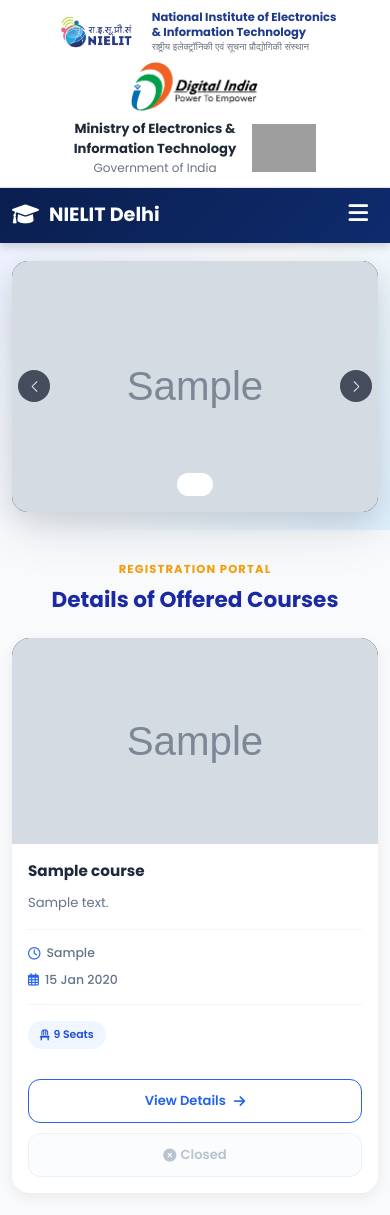
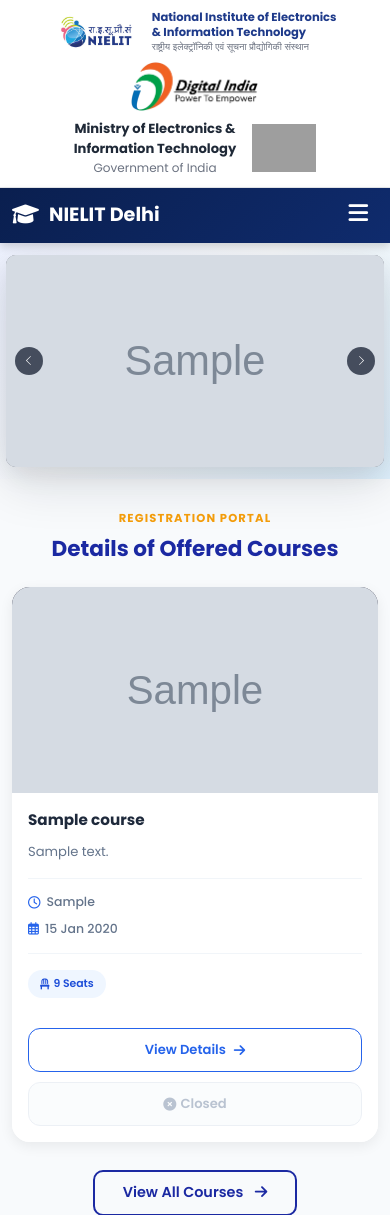
Before and after one commit to piyush1205nielit/webinarnielit, a Django app: page / in a window 390 px wide. Shown: the top 1215 px of the page. Run offline with Django 5.2, Linux system fonts and the light colour scheme; tables that the repository leaves empty hold one stand-in row (values such as "Sample post"); grey boxes marked "Sample" are stand-in pictures; some libraries are stand-ins or nearby versions; grey boxes are pictures that could not be loaded.

Commit message:
carousel layout fix - mobile screen

```diff
--- a/public/templates/public/includes/carousel.html
+++ b/public/templates/public/includes/carousel.html
@@ -5,7 +5,7 @@
     <div class="hero-carousel-container">
 
         <div id="featuredCarousel"
-             class="carousel slide carousel-fade"
+             class="carousel slide"
              data-bs-ride="carousel"
              data-bs-interval="5000"
              data-bs-pause="hover">
@@ -25,12 +25,9 @@
 
             <!-- Slides -->
             <div class="carousel-inner rounded-4 overflow-hidden">
-
                 {% for image in carousel_images %}
                 <div class="carousel-item {% if forloop.first %}active{% endif %}">
-
                     <div class="carousel-image-wrapper">
-
                         {% if image.link_url %}
                         <a href="{{ image.link_url }}" target="_blank" rel="noopener noreferrer">
                             <img src="{{ image.image.url }}"
@@ -44,12 +41,9 @@
                              alt="Carousel Image {{ forloop.counter }}"
                              loading="{% if forloop.first %}eager{% else %}lazy{% endif %}">
                         {% endif %}
-
                     </div>
-
                 </div>
                 {% endfor %}
-
             </div>
 
             <!-- Controls -->
@@ -57,7 +51,6 @@
                     type="button"
                     data-bs-target="#featuredCarousel"
                     data-bs-slide="prev">
-
                 <span class="carousel-control-prev-icon"></span>
             </button>
 
@@ -65,7 +58,6 @@
                     type="button"
                     data-bs-target="#featuredCarousel"
                     data-bs-slide="next">
-
                 <span class="carousel-control-next-icon"></span>
             </button>
 
@@ -82,16 +74,9 @@
 
 .hero-carousel-section {
     padding: 22px 0;
-    background:
-        linear-gradient(
-            135deg,
-            #eef2ff 0%,
-            #f8fafc 45%,
-            #e0f2fe 100%
-        );
+    background: linear-gradient(135deg, #eef2ff 0%, #f8fafc 45%, #e0f2fe 100%);
 }
 
-/* Slightly smaller container on large screens */
 .hero-carousel-container {
     width: min(88%, 1320px);
     margin: auto;
@@ -102,53 +87,57 @@
 ========================= */
 
 #featuredCarousel {
-    border-radius: 24px;
+    border-radius: 10px;
     overflow: hidden;
     position: relative;
-
     background: #0f172a;
-
     box-shadow:
         0 8px 24px rgba(0,0,0,0.08),
         0 18px 50px rgba(15,23,42,0.12);
 }
 
-/* Smooth sliding transition */
+/* ── Pure horizontal slide — no fade ── */
 #featuredCarousel .carousel-item {
-    transition:
-        transform 0.9s ease-in-out,
-        opacity 0.9s ease-in-out;
+    transition: transform 0.75s cubic-bezier(0.77, 0, 0.18, 1);
+}
+
+/* Override Bootstrap's default fade classes just in case */
+#featuredCarousel.carousel-fade .carousel-item {
+    opacity: 1 !important;
+    transform: none;
+}
+#featuredCarousel.carousel-fade .carousel-item.active {
+    opacity: 1 !important;
 }
 
 /* =========================
    IMAGE WRAPPER
+   Fixed 16:9 landscape ratio
+   on every breakpoint
 ========================= */
 
 .carousel-image-wrapper {
     position: relative;
     width: 100%;
+    /* 16:9 landscape — consistent on all screens */
     aspect-ratio: 16 / 9;
     overflow: hidden;
     background: #e5e7eb;
 }
 
-/* Skeleton Loader */
+/* Skeleton shimmer */
 .carousel-image-wrapper::before {
     content: "";
     position: absolute;
     inset: 0;
-
-    background:
-        linear-gradient(
+    background: linear-gradient(
         90deg,
         #e5e7eb 25%,
         #f3f4f6 50%,
         #e5e7eb 75%
     );
-
     background-size: 200% 100%;
     animation: shimmer 1.4s infinite linear;
-
     z-index: 1;
 }
 
@@ -157,12 +146,8 @@
 }
 
 @keyframes shimmer {
-    0% {
-        background-position: 200% 0;
-    }
-    100% {
-        background-position: -200% 0;
-    }
+    0%   { background-position: 200% 0; }
+    100% { background-position: -200% 0; }
 }
 
 /* =========================
@@ -172,16 +157,9 @@
 .carousel-image {
     width: 100%;
     height: 100%;
-
     object-fit: cover;
     object-position: center;
-
     display: block;
-
-    /* Removed zoom animation */
-    transform: none;
-    transition: none;
-
     position: relative;
     z-index: 2;
 }
@@ -193,7 +171,8 @@
 .custom-control {
     width: 8%;
     opacity: 0;
-    transition: opacity .3s ease;
+    transition: opacity 0.3s ease;
+    z-index: 10;
 }
 
 #featuredCarousel:hover .custom-control {
@@ -202,26 +181,21 @@
 
 .carousel-control-prev-icon,
 .carousel-control-next-icon {
-
     width: 48px;
     height: 48px;
-
     border-radius: 50%;
-
-    background-color: rgba(15,23,42,0.72);
+    background-color: rgba(15, 23, 42, 0.72);
     background-size: 40%;
-
     backdrop-filter: blur(10px);
-
     transition:
-        transform .2s ease,
-        background-color .2s ease;
+        transform 0.2s ease,
+        background-color 0.2s ease;
 }
 
 .carousel-control-prev-icon:hover,
 .carousel-control-next-icon:hover {
-    transform: scale(1.05);
-    background-color: rgba(30,41,59,0.92);
+    transform: scale(1.08);
+    background-color: rgba(30, 41, 59, 0.92);
 }
 
 /* =========================
@@ -235,18 +209,14 @@
 }
 
 .custom-indicators button {
-
     width: 30px;
     height: 4px;
-
     border: none;
     border-radius: 999px;
-
-    background: rgba(255,255,255,0.45);
-
+    background: rgba(255, 255, 255, 0.45);
     transition:
-        width .25s ease,
-        background .25s ease;
+        width 0.25s ease,
+        background 0.25s ease;
 }
 
 .custom-indicators button.active {
@@ -271,24 +241,20 @@
 }
 
 @media (max-width: 992px) {
-
     .hero-carousel-section {
         padding: 18px 0;
     }
-
     .hero-carousel-container {
         width: 95%;
     }
-
     #featuredCarousel {
         border-radius: 20px;
     }
-
+    /* Always visible controls on touch devices */
     .custom-control {
         opacity: 1;
         width: 12%;
     }
-
     .carousel-control-prev-icon,
     .carousel-control-next-icon {
         width: 42px;
@@ -297,102 +263,99 @@
 }
 
 @media (max-width: 768px) {
-
+    .hero-carousel-section {
+        padding: 12px 0;
+    }
     .hero-carousel-container {
         width: 100%;
-        padding: 0 12px;
+        padding: 0 10px;
     }
-
     #featuredCarousel {
-        border-radius: 16px;
+        border-radius: 14px;
     }
-
+    /* Keep 16:9 on mobile — do NOT override aspect-ratio */
     .carousel-image-wrapper {
-        aspect-ratio: 16 / 10;
+        aspect-ratio: 16 / 9;
     }
-
     .custom-indicators button {
         width: 20px;
     }
-
     .custom-indicators button.active {
         width: 36px;
     }
-
     .carousel-control-prev-icon,
     .carousel-control-next-icon {
-        width: 36px;
-        height: 36px;
+        width: 34px;
+        height: 34px;
     }
 }
 
 @media (max-width: 480px) {
-
+    .hero-carousel-container {
+        padding: 0 6px;
+    }
+    #featuredCarousel {
+        border-radius: 10px;
+    }
+    /* Still 16:9 on small phones */
     .carousel-image-wrapper {
-        aspect-ratio: 16 / 11;
+        aspect-ratio: 16 / 9;
+    }
+    .carousel-control-prev-icon,
+    .carousel-control-next-icon {
+        width: 28px;
+        height: 28px;
+    }
+    .custom-indicators button {
+        width: 14px;
+        height: 3px;
+    }
+    .custom-indicators button.active {
+        width: 26px;
+    }
 }
 
-    .carousel-control-prev-icon,
-    .carousel-control-next-icon {
-        width: 32px;
-        height: 32px;
-    }
-}
 </style>
 
 <script>
 document.addEventListener('DOMContentLoaded', function () {
 
-    // ===============================
-    // Skeleton Loader Remove
-    // ===============================
-
-    document.querySelectorAll('.carousel-image').forEach((img) => {
-
-        const wrapper = img.closest('.carousel-image-wrapper');
-
-        const loaded = () => {
-            if (wrapper) {
-                wrapper.classList.add('loaded');
-            }
+    // ── Skeleton loader removal ──────────────────────────────
+    document.querySelectorAll('.carousel-image').forEach(function (img) {
+        var wrapper = img.closest('.carousel-image-wrapper');
+        var markLoaded = function () {
+            if (wrapper) wrapper.classList.add('loaded');
         };
-
         if (img.complete && img.naturalWidth > 0) {
-            loaded();
+            markLoaded();
         } else {
-            img.addEventListener('load', loaded);
-            img.addEventListener('error', loaded);
+            img.addEventListener('load', markLoaded);
+            img.addEventListener('error', markLoaded);
         }
     });
 
-    // ===============================
-    // Bootstrap Carousel Init
-    // ===============================
-
-    const carouselElement =
-        document.querySelector('#featuredCarousel');
+    // ── Bootstrap carousel init ──────────────────────────────
+    var carouselElement = document.querySelector('#featuredCarousel');
 
     if (carouselElement && window.bootstrap) {
 
-        const carousel =
-            new bootstrap.Carousel(carouselElement, {
-                interval: 3500,
+        // Remove carousel-fade class if it was accidentally set
+        carouselElement.classList.remove('carousel-fade');
+
+        var carousel = new bootstrap.Carousel(carouselElement, {
+            interval: 5000,
             ride: 'carousel',
             pause: 'hover',
             wrap: true,
             touch: true
         });
 
-        // Force autoplay start
         carousel.cycle();
 
-        // Restart autoplay after manual controls
-        carouselElement.addEventListener(
-            'slid.bs.carousel',
-            function () {
+        // Keep autoplay going after manual navigation
+        carouselElement.addEventListener('slid.bs.carousel', function () {
             carousel.cycle();
-            }
-        );
+        });
     }
 });
 </script>
```
Lines whose indentation alone changed are shown as unchanged.
